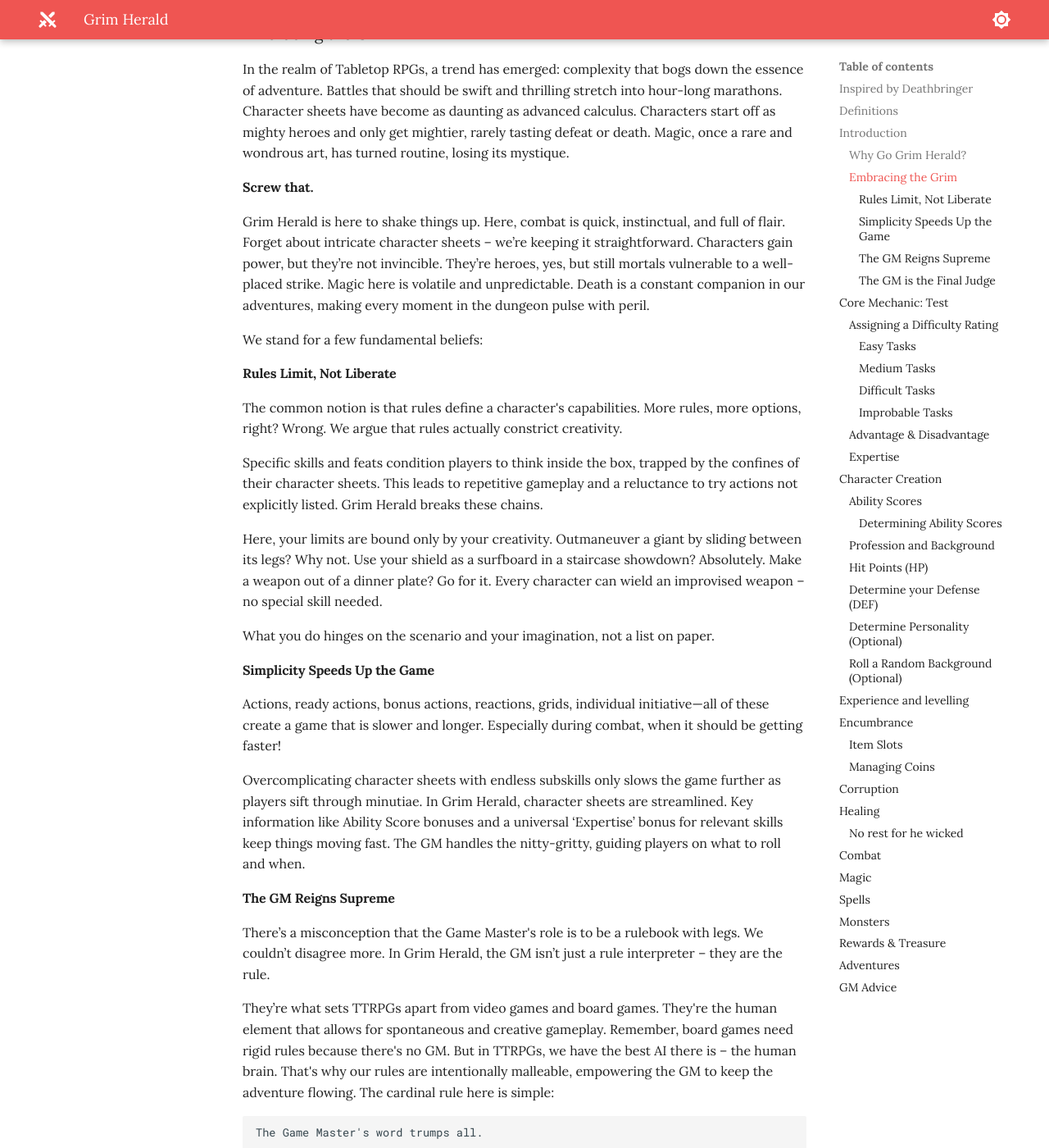
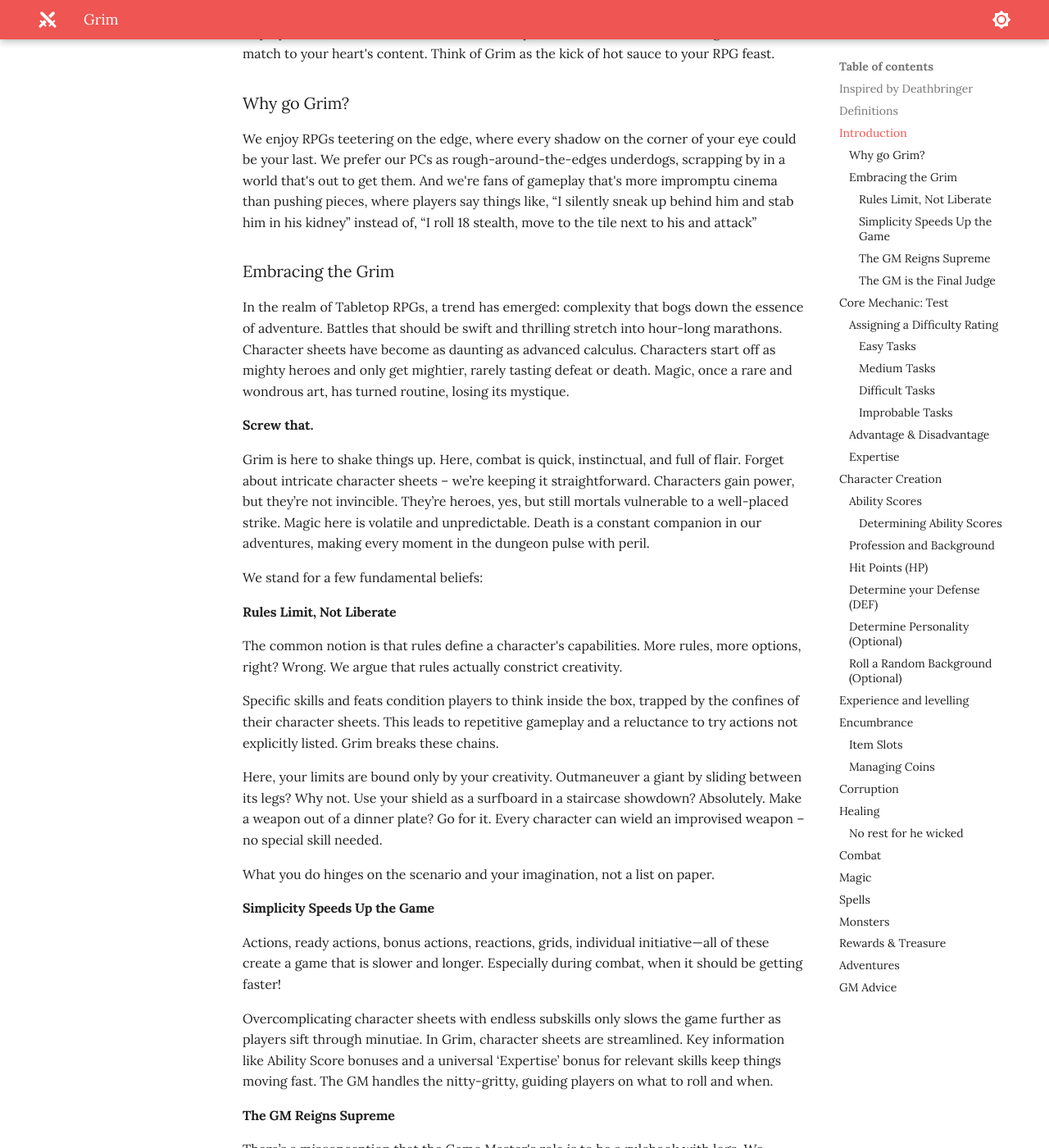
Before and after one commit to jonasmcferreira/adventures, an MkDocs documentation site: the page built from docs/grimherald/grimherald.md, in a window 1280 px wide and 1400 px high, scrolled down 1681 px. Shown: the whole window at 82% size. Built offline with MkDocs 1.6.1 and Material for MkDocs 9.7.7, drawn with Linux system fonts in a browser that asks for light colours; some of the changed text lies outside the part shown.

Commit message:
modified docs/grimherald/grimherald.md added docs/grimherald/images/divider.png

```diff
--- a/docs/grimherald/grimherald.md
+++ b/docs/grimherald/grimherald.md
@@ -1,14 +1,14 @@
-# Grim Herald
+# Grim
 
 ![page break](images/sword.png){ width="300" }
 
----
+![divider](images/divider.png){ width="500" }
 
 ## Inspired by Deathbringer
 
-Grim Herald draws its inspiration from the Deathbringer addon created by the Dungeoncraft [YouTube channel](https://www.youtube.com/@DUNGEONCRAFT1) and [Patreon](https://www.patreon.com/DungeonCraftYouTube). Building upon the innovative ideas and concepts presented in Deathbringer, Grim Herald takes the spirit of gritty and intense tabletop role-playing to new heights.
+Grim draws its inspiration from the Deathbringer addon created by the Dungeoncraft [YouTube channel](https://www.youtube.com/@DUNGEONCRAFT1) and [Patreon](https://www.patreon.com/DungeonCraftYouTube). Building upon the innovative ideas and concepts presented in Deathbringer, Grim takes the spirit of gritty and intense tabletop role-playing to new heights.
 
----
+![divider](images/divider.png){ width="500" }
 
 ## Definitions
 
@@ -21,15 +21,15 @@
 - Campaign: a series of connected adventures featuring the same characters
 - Test/Attempt/Check: rolling a target number or better on a twenty-sided die (d20).
 
----
+![divider](images/divider.png){ width="500" }
 
 ## Introduction
 
-Grim Herald is the lean, mean cousin of the most renowned tabletop role-playing game out there. It's less of a game and more of a 'mod kit'—a set of tweaks for a quicker, rawer experience.
+Grim is the lean, mean cousin of the most renowned tabletop role-playing game out there. It's less of a game and more of a 'mod kit', a set of tweaks for a quicker, rawer experience.
 
-Deploy these rules solo, or blend them into any 5E or old-school renaissance game. Mix and match to your heart's content. Think of Grim Herald as the kick of hot sauce to your RPG feast.
+Deploy these rules solo, or blend them into any 5E or old-school renaissance game. Mix and match to your heart's content. Think of Grim as the kick of hot sauce to your RPG feast.
 
-### Why Go Grim Herald?
+### Why go Grim?
 
 We enjoy RPGs teetering on the edge, where every shadow on the corner of your eye could be your last. We prefer our PCs as rough-around-the-edges underdogs, scrapping by in a world that's out to get them. And we're fans of gameplay that's more impromptu cinema than pushing pieces, where players say things like, “I silently sneak up behind him and stab him in his kidney” instead of, “I roll 18 stealth, move to the tile next to his and attack”
 
@@ -39,7 +39,7 @@
 
 **Screw that.**
 
-Grim Herald is here to shake things up. Here, combat is quick, instinctual, and full of flair. Forget about intricate character sheets – we’re keeping it straightforward. Characters gain power, but they’re not invincible. They’re heroes, yes, but still mortals vulnerable to a well-placed strike. Magic here is volatile and unpredictable. Death is a constant companion in our adventures, making every moment in the dungeon pulse with peril.
+Grim is here to shake things up. Here, combat is quick, instinctual, and full of flair. Forget about intricate character sheets – we’re keeping it straightforward. Characters gain power, but they’re not invincible. They’re heroes, yes, but still mortals vulnerable to a well-placed strike. Magic here is volatile and unpredictable. Death is a constant companion in our adventures, making every moment in the dungeon pulse with peril.
 
 We stand for a few fundamental beliefs:
 
@@ -47,7 +47,7 @@
 
 The common notion is that rules define a character's capabilities. More rules, more options, right? Wrong. We argue that rules actually constrict creativity.
 
-Specific skills and feats condition players to think inside the box, trapped by the confines of their character sheets. This leads to repetitive gameplay and a reluctance to try actions not explicitly listed. Grim Herald breaks these chains.
+Specific skills and feats condition players to think inside the box, trapped by the confines of their character sheets. This leads to repetitive gameplay and a reluctance to try actions not explicitly listed. Grim breaks these chains.
 
 Here, your limits are bound only by your creativity. Outmaneuver a giant by sliding between its legs? Why not. Use your shield as a surfboard in a staircase showdown? Absolutely. Make a weapon out of a dinner plate? Go for it. Every character can wield an improvised weapon – no special skill needed.
 
@@ -57,11 +57,11 @@
 
 Actions, ready actions, bonus actions, reactions, grids, individual initiative—all of these create a game that is slower and longer. Especially during combat, when it should be getting faster!
 
-Overcomplicating character sheets with endless subskills only slows the game further as players sift through minutiae. In Grim Herald, character sheets are streamlined. Key information like Ability Score bonuses and a universal ‘Expertise’ bonus for relevant skills keep things moving fast. The GM handles the nitty-gritty, guiding players on what to roll and when.
+Overcomplicating character sheets with endless subskills only slows the game further as players sift through minutiae. In Grim, character sheets are streamlined. Key information like Ability Score bonuses and a universal ‘Expertise’ bonus for relevant skills keep things moving fast. The GM handles the nitty-gritty, guiding players on what to roll and when.
 
 #### The GM Reigns Supreme
 
-There’s a misconception that the Game Master's role is to be a rulebook with legs. We couldn’t disagree more. In Grim Herald, the GM isn’t just a rule interpreter – they are the rule.
+There’s a misconception that the Game Master's role is to be a rulebook with legs. We couldn’t disagree more. In Grim, the GM isn’t just a rule interpreter – they are the rule.
 
 They’re what sets TTRPGs apart from video games and board games. They're the human element that allows for spontaneous and creative gameplay. Remember, board games need rigid rules because there's no GM. But in TTRPGs, we have the best AI there is – the human brain. That's why our rules are intentionally malleable, empowering the GM to keep the adventure flowing. The cardinal rule here is simple:
 
@@ -73,13 +73,13 @@
 
 When rules and GM decisions collide, the GM’s call is final. They are the heart and soul of the gameplay, the architects of adventure, and the ultimate authority.
 
-Grim Herald is about returning to the roots of roleplaying – fast, fierce, and fun. It's about rekindling the spirit of adventure where anything is possible and the only limit is your imagination.
+Grim is about returning to the roots of roleplaying – fast, fierce, and fun. It's about rekindling the spirit of adventure where anything is possible and the only limit is your imagination.
 
----
+![divider](images/divider.png){ width="500" }
 
 ## Core Mechanic: Test
 
-In Grim Herald, the process for resolving actions is streamlined and intuitive:
+In Grim, the process for resolving actions is streamlined and intuitive:
 
 Setting the Scene: The GM outlines the current scenario. The player then declares their character's intended action.
 
@@ -89,7 +89,7 @@
 
     Formula for Test: d20 roll + Ability Score Modifier + Expertise Bonus (when relevant)
 
-In Grim Herald, the dice rolls also carry extra weight:
+In Grim, the dice rolls also carry extra weight:
 
 Critical Success: Rolling a natural 20 isn't just a success; it's a triumph, bringing additional perks. In combat scenarios, this translates to an added d12 damage roll.
 
@@ -167,15 +167,15 @@
 
 If a character attempts an uncommon action (safecracking, open-heart surgery, disarming an explosive device) outside their field of Expertise, the GM may assign a harder DR, disadvantage, or both.
 
----
+![divider](images/divider.png){ width="500" }
 
 ## Character Creation
 
-Some characters rise to great heights of power. Most will meet an ignominious end, devoured by monsters or left to rot on a cold dungeon floor. If adventuring were easy, every peasant would drop their hoe and run off to explore the nearest cave! Because Grim Herald is so deadly, we recommend you make two characters to start. Think of one as the main character and the other as the replacement character when the first one bites the dust.
+Some characters rise to great heights of power. Most will meet an ignominious end, devoured by monsters or left to rot on a cold dungeon floor. If adventuring were easy, every peasant would drop their hoe and run off to explore the nearest cave! Because Grim is so deadly, we recommend you make two characters to start. Think of one as the main character and the other as the replacement character when the first one bites the dust.
 
 - All characters are human.
 - No one can see in the dark.
-- The gods of Grim Herald are indifferent.
+- The gods of Grim are indifferent.
 - Spellcasters have been hunted to near extinction.
 
 To create a Player Character (PC), follow these steps:
@@ -446,11 +446,11 @@
 | 9.  | Look up to you. |
 | 10. |  Protective of you. |
 
----
+![divider](images/divider.png){ width="500" }
 
 ## Experience and levelling
 
-In Grim Herald, characters level up when the GM says they do.
+In Grim, characters level up when the GM says they do.
 
 Experience points (XP) are awarded entirely at the GM’s discretion. How the GM awards XP will incentivize certain behaviors:
 
@@ -464,7 +464,7 @@
 
 When you gain a Level:
 
-- Gain an additional Grim Herald Die each level.
+- Gain an additional Grim Die each level.
 - Test against each Ability Score. Roll a d20. If you roll higher than the current bonus number, raise that Ability Score by 1 (max 20)
 - Gain d6+CON bonus HP (minimum 1)
 
@@ -475,23 +475,23 @@
 - It should take a minimum of 3-4 sessions to rise one level.
 - PCs can never rise more than one level in a single session.
 
----
+![divider](images/divider.png){ width="500" }
 
 ## Encumbrance
 
 ### Item Slots
 
-Each player character (PC) in Grim Herald has a number of item slots equal to their Constitution (CON) score plus 10. These item slots represent the character's capacity to carry various items, weapons, armor, and supplies during their adventures.
+Each player character (PC) in Grim has a number of item slots equal to their Constitution (CON) score plus 10. These item slots represent the character's capacity to carry various items, weapons, armor, and supplies during their adventures.
 
 For example, if a character has a Constitution score of 14, they would have a total of 24 item slots (14 CON + 10).
 
 ### Managing Coins
 
-In Grim Herald, coins have weight and take up space in a character's inventory. Specifically, 100 coins occupy one item slot. This rule encourages players to think about the practicality of carrying large amounts of currency, as it can quickly fill up their available item slots.
+In Grim, coins have weight and take up space in a character's inventory. Specifically, 100 coins occupy one item slot. This rule encourages players to think about the practicality of carrying large amounts of currency, as it can quickly fill up their available item slots.
 
 Once all slots are filled, characters move at half speed.
 
----
+![divider](images/divider.png){ width="500" }
 
 ## Corruption
 
@@ -499,7 +499,7 @@
 - “Evil deeds” include killing prisoners who have surrendered, innocent people, or anything the GM determines to be morally wrong.
 - At 10 Corruption you have lost all humanity and become a monster controlled by the GM.
 
-Corruption is an essential part of the Grim Herald universe. Actions have consequences and the PCs may be heroes—but flawed heroes who are haunted by their pasts and who must constantly struggle against becoming the very monsters they fight against. Some characters may be forced to retire before they lose their souls.
+Corruption is an essential part of the Grim universe. Actions have consequences and the PCs may be heroes—but flawed heroes who are haunted by their pasts and who must constantly struggle against becoming the very monsters they fight against. Some characters may be forced to retire before they lose their souls.
 
 Characters begin with zero Corruption. When a character gains ten Corruption, they become a monster controlled by the GM and are removed from play. Corruption may manifest physically in the form of a physical mutation (a third eye, scaley skin, or a second head growing out of the PC’s shoulder, etc.) or it can be mental, with the character having a seemingly normal appearance, but completely depraved and murderous thoughts.
 
@@ -530,40 +530,40 @@
 | 19 | Skull face. |
 | 20 | Molts into a giant roach or worm. |
 
----
+![divider](images/divider.png){ width="500" }
 
 ## Healing
 
-Use a Grim Herald Die to stitch up wounds after combat. If you stitch your own wounds, divide the Grim Herald Die roll in half and round down.
+Use a Grim Die to stitch up wounds after combat. If you stitch your own wounds, divide the Grim Die roll in half and round down.
 
 Heal HP = CON every day of complete bedrest.
 
 ### No rest for he wicked
 
-In Grim Herald, the concept of "short rests" and "long rests" as commonly known in other role-playing games is entirely redefined. There are no moments of respite, no pauses to catch your breath, and no extended periods of restorative rest. In this harsh and unforgiving world, the only time for resting is in the grave.
+In Grim, the concept of "short rests" and "long rests" as commonly known in other role-playing games is entirely redefined. There are no moments of respite, no pauses to catch your breath, and no extended periods of restorative rest. In this harsh and unforgiving world, the only time for resting is in the grave.
 
----
+![divider](images/divider.png){ width="500" }
 
 ## Combat
 
----
+![divider](images/divider.png){ width="500" }
 
 ## Magic
 
-In Grim Herald, the practice of magic is a perilous endeavor fraught with uncertainty. There are no conventional spell slots, and spellcasters must rely on the roll of the dice to determine the outcome of their magical endeavors.
+In Grim, the practice of magic is a perilous endeavor fraught with uncertainty. There are no conventional spell slots, and spellcasters must rely on the roll of the dice to determine the outcome of their magical endeavors.
 
 Roll to Cast
-When a character attempts to cast a spell in Grim Herald, they must make a roll to determine the success of their casting. This roll reflects the inherent volatility of magic in this world. The specific mechanics of the roll may involve rolling a twenty-sided die (d20) or using another appropriate method.
+When a character attempts to cast a spell in Grim, they must make a roll to determine the success of their casting. This roll reflects the inherent volatility of magic in this world. The specific mechanics of the roll may involve rolling a twenty-sided die (d20) or using another appropriate method.
 
 Success: If the roll results in a success (typically by meeting or exceeding a certain target number), the spell is cast as intended, and its effects manifest as expected.
 
 Natural 1: However, if the roll results in a natural 1, it represents a critical failure and a potentially catastrophic outcome. Not only does the spell fail, but the caster also gains a Corruption Point.
 
----
+![divider](images/divider.png){ width="500" }
 
 ## Spells
 
----
+![divider](images/divider.png){ width="500" }
 
 ## Monsters
 
@@ -575,14 +575,14 @@
 
 Magic items are virtually non-existent. Potions are rare.
 
----
+![divider](images/divider.png){ width="500" }
 
 ## Rewards & Treasure
 
----
+![divider](images/divider.png){ width="500" }
 
 ## Adventures
 
----
+![divider](images/divider.png){ width="500" }
 
 ## GM Advice
```
Also changed, not shown: docs/grimherald/images/divider.png (added).
